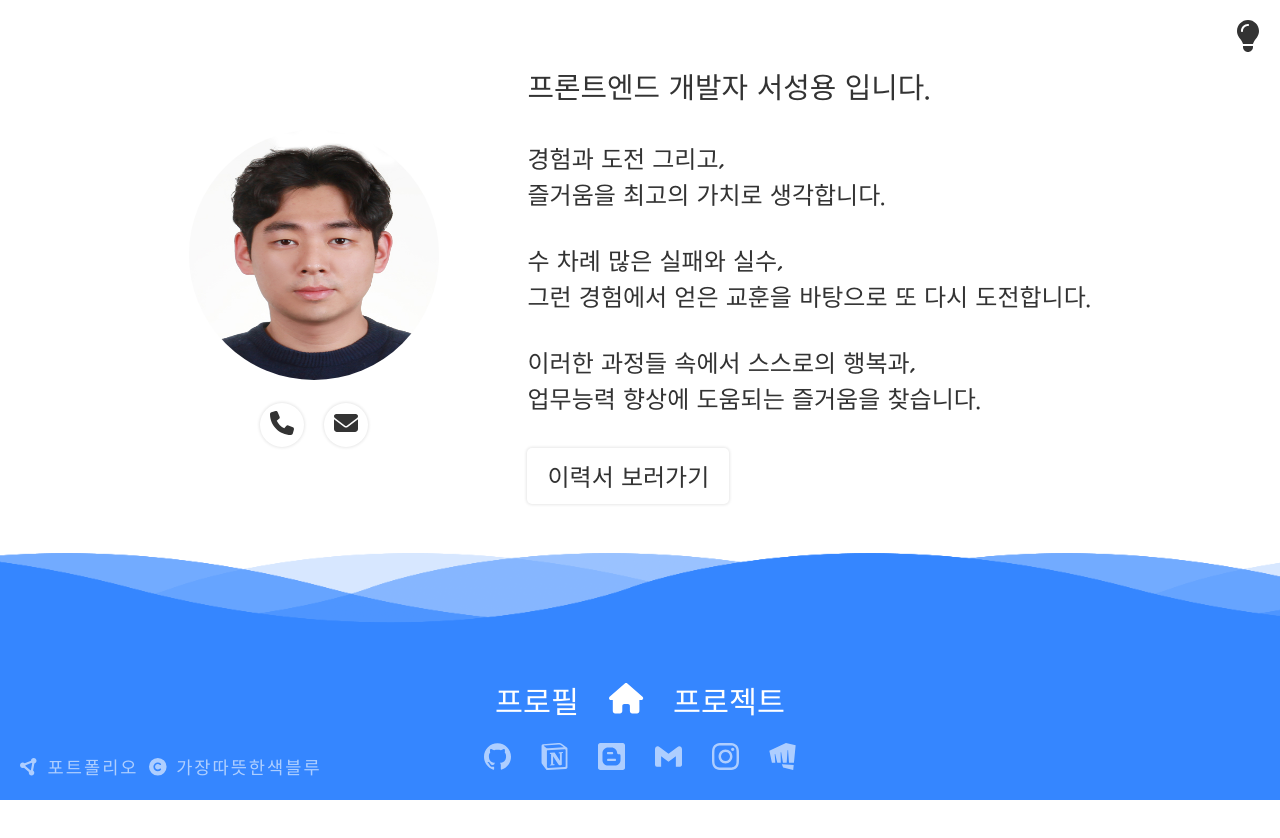
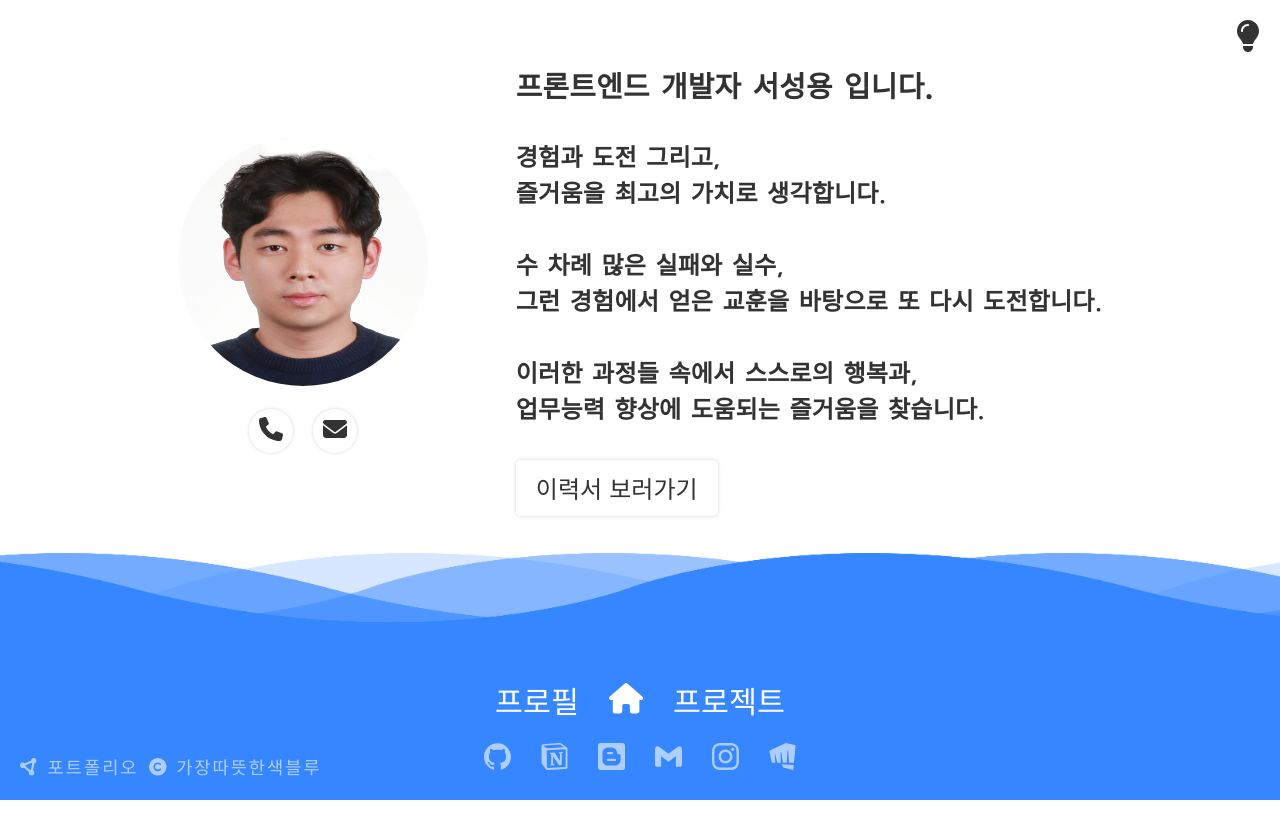
Before and after one commit to rkekqmf/OP.GG, a Next.js app: page /profile in a window 1280 px wide. Shown: the top 838 px of the page. Built offline with nearby package versions, Linux system fonts and the light colour scheme.

Commit message:
Mod : Comment Size

```diff
--- a/pages/profile.js
+++ b/pages/profile.js
@@ -5,8 +5,8 @@ import { FontAwesomeIcon } from "@fortawesome/react-fontawesome";
 import { faEnvelope, faPhone } from "@fortawesome/free-solid-svg-icons";
 
 const Profile = () => {
-  const comment =
-    "프론트엔드 개발자 서성용 입니다.\n\n경험과 도전 그리고,\n즐거움을 최고의 가치로 생각합니다.\n\n수 차례 많은 실패와 실수,\n그런 경험에서 얻은 교훈을 바탕으로 또 다시 도전합니다.\n\n이러한 과정들 속에서 스스로의 행복과,\n업무능력 향상에 도움되는 즐거움을 찾습니다.";
+  // const comment =
+  //   "프론트엔드 개발자 서성용 입니다.\n\n경험과 도전 그리고,\n즐거움을 최고의 가치로 생각합니다.\n\n수 차례 많은 실패와 실수,\n그런 경험에서 얻은 교훈을 바탕으로 또 다시 도전합니다.\n\n이러한 과정들 속에서 스스로의 행복과,\n업무능력 향상에 도움되는 즐거움을 찾습니다.";
 
   return (
     <Container>
@@ -91,9 +91,15 @@ const Content = styled.div`
 `;
 
 const Comment1 = styled.p`
+  font-family: Nanum Gothic, sans-serif;
+  font-weight: 800;
   font-size: 1.8em;
+  letter-spacing: 0.01em;
+  word-spacing: 0.1em;
+  line-height: 1.5em;
 `;
 const Comment2 = styled(Comment1)`
+  font-weight: 600;
   font-size: 1.5em;
 `;
 export default Profile;
```
